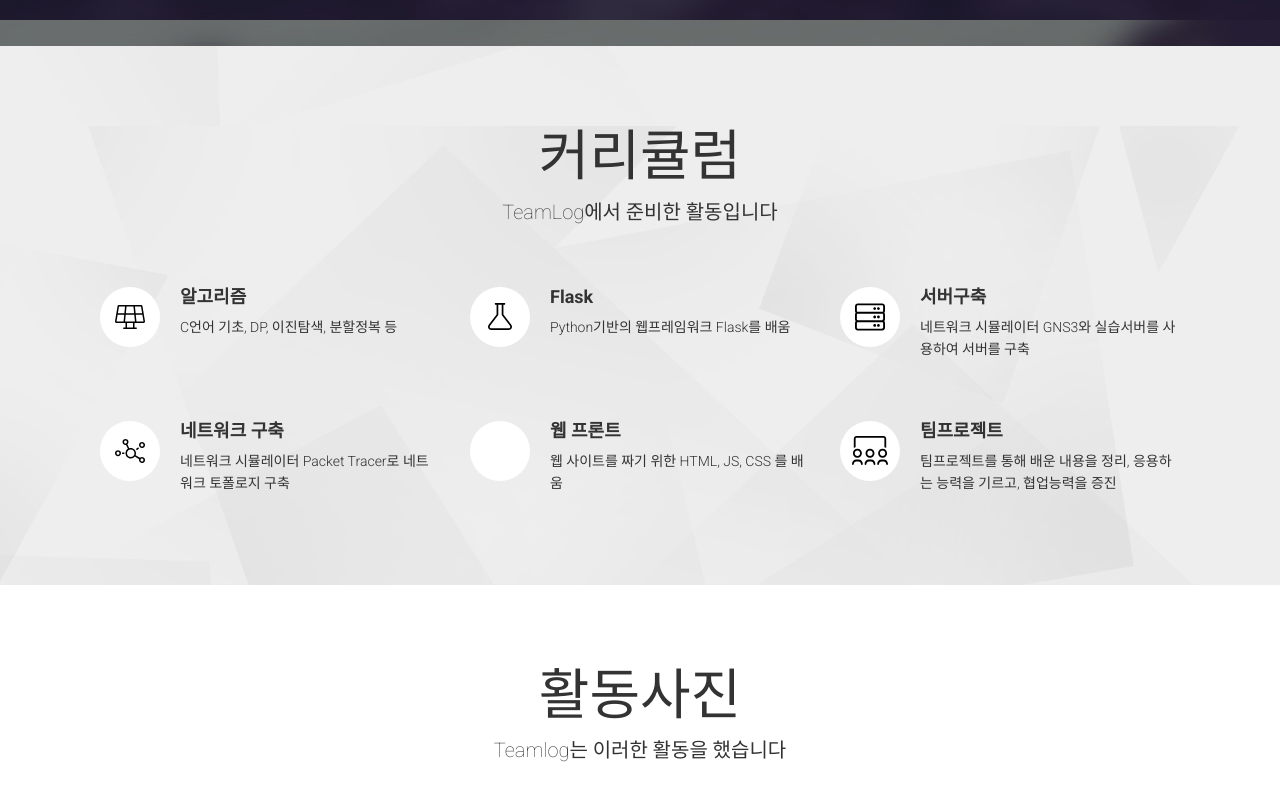
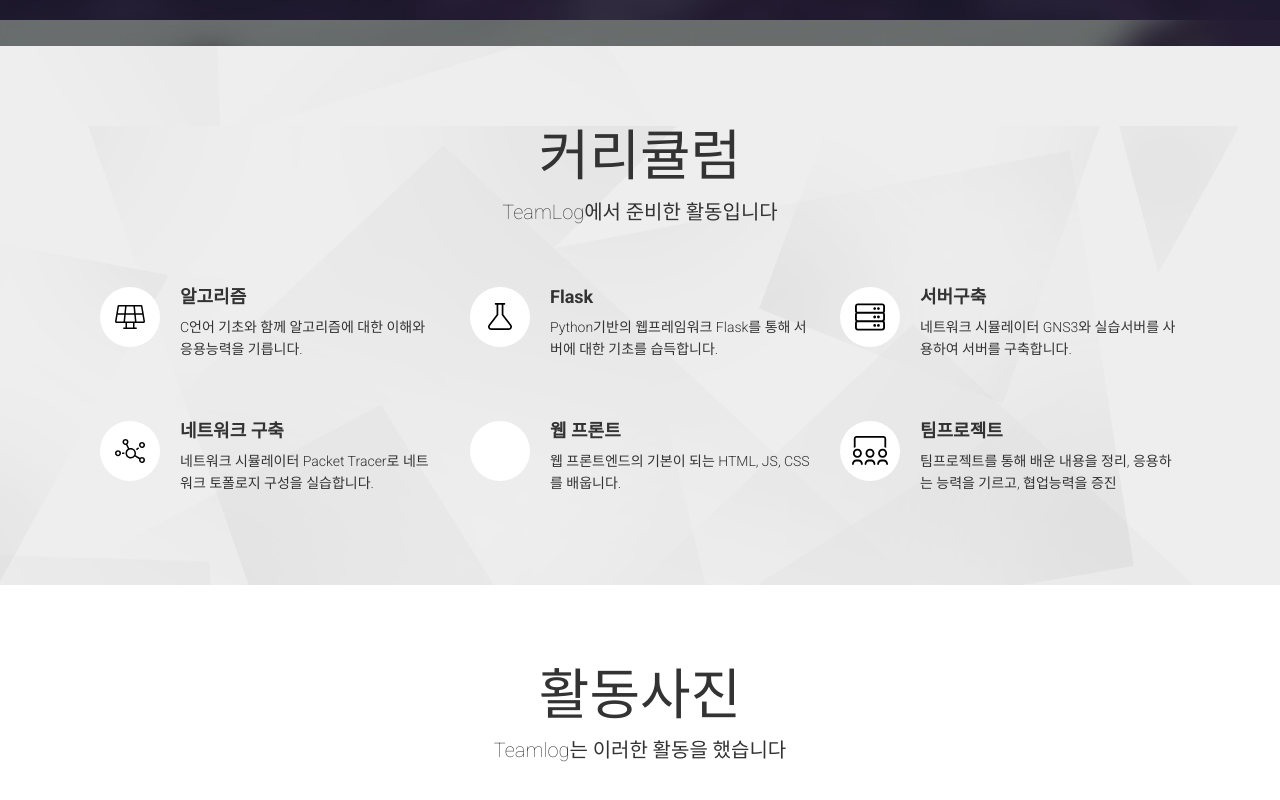
Before and after one commit to seo1128/Logsite, a plain HTML site: page 2018_index.html in a window 1280 px wide. Shown: the part 1260-2060 px from the top of the page. Drawn offline with nearby package versions, Linux system fonts and the light colour scheme; a web font is replaced by a local one.

Commit message:
소개 추가

```diff
--- a/2018_index.html
+++ b/2018_index.html
@@ -125,35 +125,35 @@
 				<div class="icon-block-algorithm"></div>
 				<div class="content">
 					<h4>알고리즘</h4>
-					<p>C언어 기초, DP, 이진탐색, 분할정복 등</p>
+					<p>C언어 기초와 함께 알고리즘에 대한 이해와 응용능력을 기릅니다.</p>
 				</div>
 			</div>
 			<div class="feature-item col-md-4 col-sm-6">
 				<div class="icon-block-flask"></div>
 				<div class="content">
 					<h4>Flask</h4>
-					<p>Python기반의 웹프레임워크 Flask를 배움</p>
+					<p>Python기반의 웹프레임워크 Flask를 통해 서버에 대한 기초를 습득합니다.</p>
 				</div>
 			</div>
 			<div class="feature-item col-md-4 col-sm-6">
 				<div class="icon-block-server"></div>
 				<div class="content">
 					<h4>서버구축</h4>
-					<p>네트워크 시뮬레이터 GNS3와 실습서버를 사용하여 서버를 구축</p>
+					<p>네트워크 시뮬레이터 GNS3와 실습서버를 사용하여 서버를 구축합니다.</p>
 				</div>
 			</div>
 			<div class="feature-item col-md-4 col-sm-6">
 				<div class="icon-block-network"></div>
 				<div class="content">
 					<h4>네트워크 구축</h4>
-					<p>네트워크 시뮬레이터 Packet Tracer로 네트워크 토폴로지 구축</p>
+					<p>네트워크 시뮬레이터 Packet Tracer로 네트워크 토폴로지 구성을 실습합니다.</p>
 				</div>
 			</div>
 			<div class="feature-item col-md-4 col-sm-6">
 				<div class="icon-block-front"></div>
 				<div class="content">
 					<h4>웹 프론트</h4>
-					<p>웹 사이트를 짜기 위한 HTML, JS, CSS 를 배움</p>
+					<p>웹 프론트엔드의 기본이 되는 HTML, JS, CSS 를 배웁니다.</p>
 				</div>
 			</div>
 			<div class="feature-item col-md-4 col-sm-6">
```
Also changed, not shown: public/css/styles.css.
